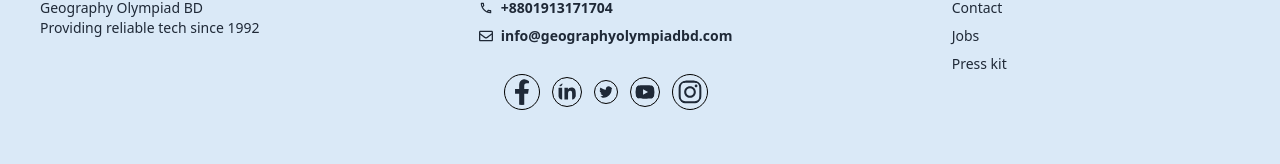
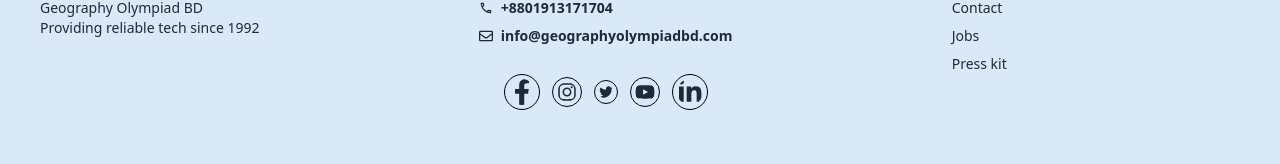
Before and after one commit to takbirgazi/geographyolympiadbd-client, a React (Vite) app: page / in a window 1280 px wide. Shown: the part 154-318 px from the top of the page. Built offline with nearby package versions, Linux system fonts and the light colour scheme.

Commit message:
Add Footer

```diff
--- a/src/pages/Footer/TopFooter.jsx
+++ b/src/pages/Footer/TopFooter.jsx
@@ -19,10 +19,10 @@
                     <p className='flex gap-2 font-bold items-center'><FaRegEnvelope /><span>info@geographyolympiadbd.com </span></p>
                     <div className='flex gap-3 items-center justify-center w-full mx-auto my-5'>
                          <FaFacebookF title='Facebook' className='text-4xl border p-1 border-black rounded-full' />
-                         <FaLinkedinIn title='LinkedIn'  className='text-3xl border p-1 border-black rounded-full' />
+                         <FaInstagram title='Instagram' className='text-3xl border p-1 border-black rounded-full' />
                          <FaTwitter title='Twitter' className='text-2xl border p-1 border-black rounded-full' />
                          <FaYoutube title='You Tube' className='text-3xl border p-1 border-black rounded-full' />
-                         <FaInstagram title='Instagram' className='text-4xl border p-1 border-black rounded-full' />
+                         <FaLinkedinIn title='LinkedIn' className='text-4xl border p-1 border-black rounded-full' />
                     </div>
                 </nav>
                 <nav>
```
